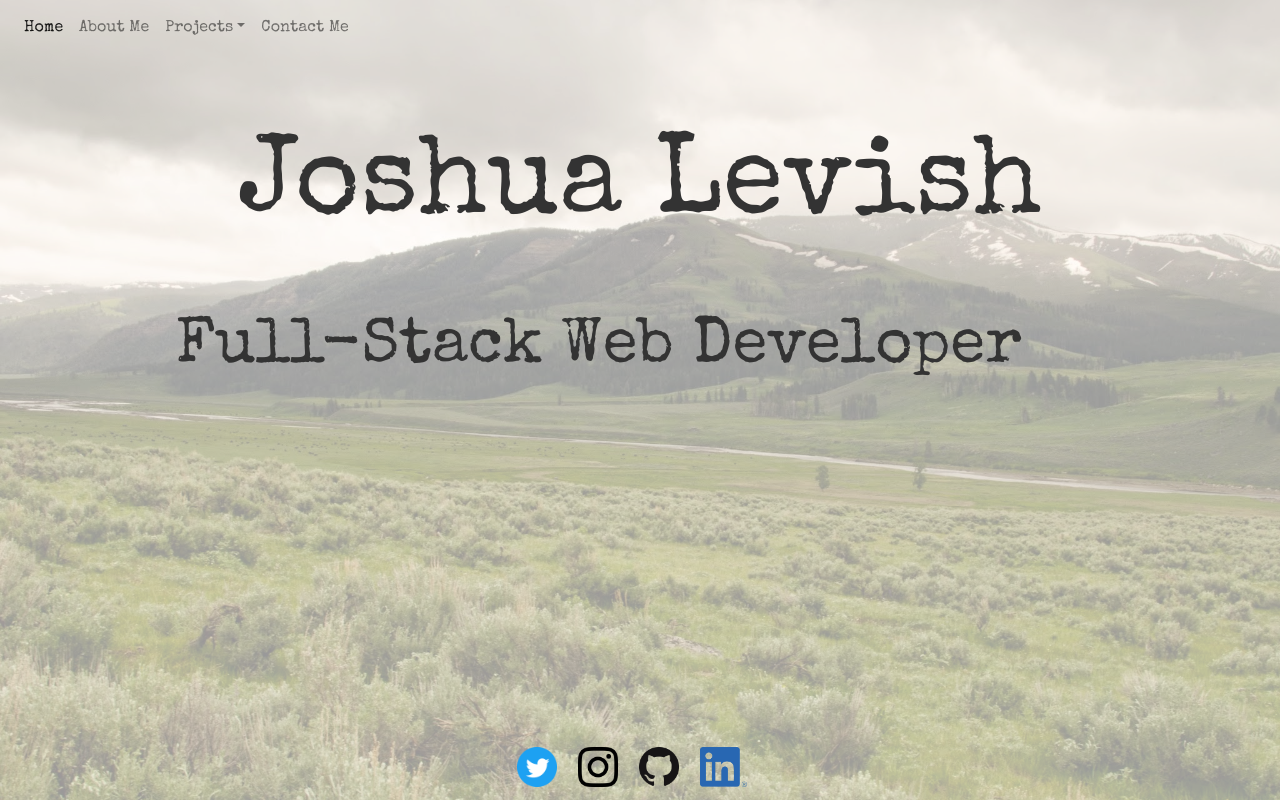
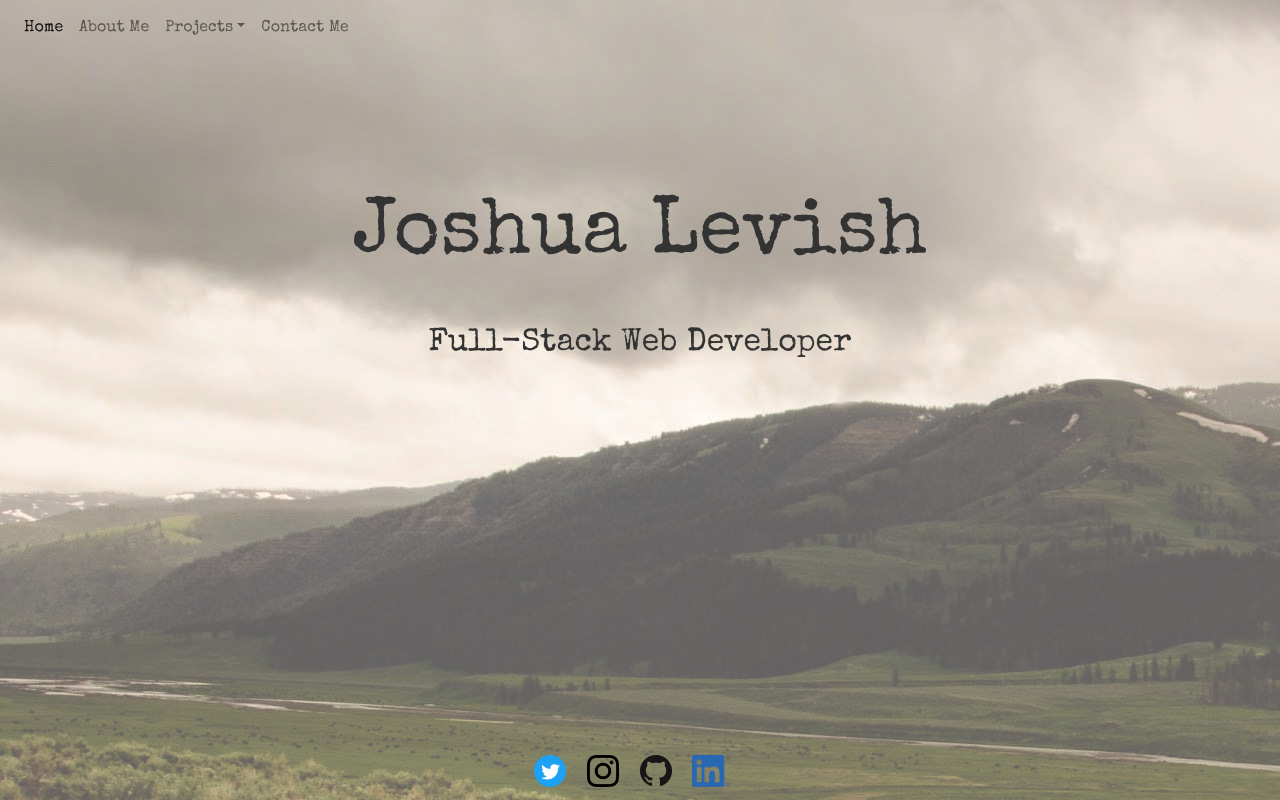
Before and after one commit to jdlevish/github.io, a website: page index.html in a window 1280 px wide. Drawn offline with nearby package versions, Linux system fonts and the light colour scheme.

Commit message:
fixed background image

```diff
--- a/index.html
+++ b/index.html
@@ -1,8 +1,12 @@
 <!DOCTYPE html>
 <html lang="en">
 
+
 <head>
+
     <meta charset="UTF-8">
+    <meta name="viewport" content="width=device-width, initial-scale=1.0">
+
 
     <title>Joshua Levish</title>
     <link href="https://fonts.googleapis.com/css2?family=Special+Elite&display=swap" rel="stylesheet">
@@ -13,6 +17,8 @@
 </head>
 
 <body>
+    <div class="container-fluid bg">
+        <div class="row">
             <nav class="navbar navbar-expand-lg navbar-light ">
 
                 <button class="navbar-toggler" type="button" data-toggle="collapse" data-target="#navbarNavDropdown"
@@ -39,10 +45,12 @@
                                 <a class="dropdown-item" href="#" data-toggle="modal" data-target="#burgerModal">
                                     Burger Eatin' Bonanza
                                 </a>
-                        <a class="dropdown-item" href="#" data-toggle="modal" data-target="#noteModal">express note
+                                <a class="dropdown-item" href="#" data-toggle="modal" data-target="#noteModal">express
+                                    note
                                     taker
                                 </a>
-                        <a class="dropdown-item" href="#" data-toggle="modal" data-target="#dayModal">Day Planner
+                                <a class="dropdown-item" href="#" data-toggle="modal" data-target="#dayModal">Day
+                                    Planner
                                 </a>
                             </div>
                         </li>
@@ -56,6 +64,7 @@
                 </div>
 
             </nav>
+        </div>
         <div class="modal fade" id="burgerModal" data-backdrop="false" tabindex="-1" role="dialog"
             aria-labelledby="payModal" aria-hidden="true">
             <div class="modal-dialog modal-dialog-slideout modal-xl" role="document">
@@ -78,14 +87,15 @@
                     <div class="modal-footer text-right m-auto">
                         <a href="https://vast-basin-42357.herokuapp.com/"><button type="button"
                                 class="btn btn-warning">click here for the deployed application</button></a>
-                    <a href="https://github.com/jdlevish/burgerApp"> <button type="button" class="btn btn-warning">click
+                        <a href="https://github.com/jdlevish/burgerApp"> <button type="button"
+                                class="btn btn-warning">click
                                 here for the github repo</button></a>
                     </div>
                 </div>
             </div>
         </div>
-    <div class="modal fade" id="alexModal" data-backdrop="false" tabindex="-1" role="dialog" aria-labelledby="payModal"
-        aria-hidden="true">
+        <div class="modal fade" id="alexModal" data-backdrop="false" tabindex="-1" role="dialog"
+            aria-labelledby="payModal" aria-hidden="true">
             <div class="modal-dialog modal-dialog-slideout modal-xl" role="document">
                 <div class="modal-content">
                     <div class="modal-header">
@@ -106,14 +116,15 @@
                     <div class="modal-footer text-right m-auto">
                         <a href="https://mysterious-river-09583.herokuapp.com/"><button type="button"
                                 class="btn alexBtn ">click here for the deployed application</button></a>
-                    <a href="https://github.com/jeanhern81/Alexandria"> <button type="button" class="btn alexBtn ">click
+                        <a href="https://github.com/jeanhern81/Alexandria"> <button type="button"
+                                class="btn alexBtn ">click
                                 here for the github repo</button></a>
                     </div>
                 </div>
             </div>
         </div>
-    <div class="modal fade" id="noteModal" data-backdrop="false" tabindex="-1" role="dialog" aria-labelledby="payModal"
-        aria-hidden="true">
+        <div class="modal fade" id="noteModal" data-backdrop="false" tabindex="-1" role="dialog"
+            aria-labelledby="payModal" aria-hidden="true">
             <div class="modal-dialog modal-dialog-slideout modal-xl" role="document">
                 <div class="modal-content">
                     <div class="modal-header">
@@ -140,8 +151,8 @@
                 </div>
             </div>
         </div>
-    <div class="modal fade" id="dayModal" data-backdrop="false" tabindex="-1" role="dialog" aria-labelledby="payModal"
-        aria-hidden="true">
+        <div class="modal fade" id="dayModal" data-backdrop="false" tabindex="-1" role="dialog"
+            aria-labelledby="payModal" aria-hidden="true">
             <div class="modal-dialog modal-dialog-slideout modal-xl" role="document">
                 <div class="modal-content">
                     <div class="modal-header">
@@ -160,9 +171,11 @@
 
                     </div>
                     <div class="modal-footer text-right m-auto">
-                    <a href="https://jdlevish.github.io/week_planner/"><button type="button" class="btn dayBtn">click
+                        <a href="https://jdlevish.github.io/week_planner/"><button type="button"
+                                class="btn dayBtn">click
                                 here for the deployed application</button></a>
-                    <a href="https://github.com/jdlevish/week_planner"><button type="button" class="btn dayBtn">click
+                        <a href="https://github.com/jdlevish/week_planner"><button type="button"
+                                class="btn dayBtn">click
                                 here for the github repo</button></a>
                     </div>
                 </div>
@@ -211,13 +224,13 @@
                 </div>
             </div>
         </div>
-    <div class="container home-text-container">
+        <div class="container-fluid ">
             <div class="row">
-            <span class="home-text heroText ml-auto mr-auto pt-5 ">Joshua Levish</span>
+                <div class="  heroText  m-auto ">Joshua Levish</div>
             </div>
             <br />
             <div class="row">
-            <span class="home-text hero2Text ml-5 pt-1">Full-Stack Web Developer </span>
+                <div class=" hero2Text m-auto">Full-Stack Web Developer </div>
             </div>
         </div>
         <div class="container">
@@ -236,7 +249,7 @@
         </div>
 
 
-
+    </div>
 
     <script src="https://code.jquery.com/jquery-3.5.1.slim.min.js"
         integrity="sha384-DfXdz2htPH0lsSSs5nCTpuj/zy4C+OGpamoFVy38MVBnE+IbbVYUew+OrCXaRkfj"
--- a/public/css/style.css
+++ b/public/css/style.css
@@ -1,25 +1,13 @@
-body::after {
-    content: "";
-    background: url("/public/images/honeymoon-85.jpg");
-    background-position: center;
-  background-repeat: no-repeat;
-  background-size: cover;
-    opacity: 0.4;
-    top: 0;
-    left: 0;
-    bottom: 0;
-    right: 0;
-    position: absolute;
-    z-index: -1;
-  }
 
 
 body{
-    /* background-image: url("/honeymoon-85.jpg"); */
+    background-image: url("/public/images/honeymoon-85d.jpg");
+    background-size:stretch;
+    background-repeat: no-repeat; /* Do not repeat the image */
+
     font-family: 'Special Elite', cursive;
     color:#333333;
-    margin: 0;
-    padding: 0;
+
 
 }
 
@@ -32,62 +20,31 @@ body{
 
 
 
-h1{
-    color:#eee;
-    font-size: 28px;
-    text-align:center;
-
-}
-h2{
-    font-size: 24px;
-
-
-}
 h3{
     text-align:center;
 
 }
-.container{
-    width:1024px;
-    margin: 0 auto;
-}
-#main-bio{
-    float:left;
-    width:70%;
-}
-#bio-image{
-    float: left;
-    margin:10px;
-    width:200px;
-}
-#contact-info{
-    float:left;
-    width:30%;
-    line-height:1.5;
 
 
-}
-a{
-    color:#d21034;
-}
+
 .heroText{
 
-
-    font-size: 7rem;
+    padding-top: 15vh;
+   text-align:center;
+    font-size: 5rem;
 
 
 }
 .hero2Text{
 
 
-    margin-left:auto;
-    margin-right: auto;
-    font-size: 4rem;
+    text-align:center;
+    font-size: 2rem;
 
 
 }
 .social{
-    height: 5vh;
+    height: 4vh;
 
 }
 .dropdown-menu{
@@ -101,20 +58,13 @@ a{
      text-shadow: .5px -.5px .5px #616976;
      font-weight: bold;
 }
-.img-over{
-    display:none;
-    width:10vh;
-    height:auto;
-    background-color:none;
-}
+
 .img-screen{
 
     width:auto;
     height:50vh;
 }
-.dropdown-item:hover > .img-over{
-    display: block;
-}
+
 
 /* modal css */
 .modal-dialog.modal-dialog-slideout {
@@ -166,3 +116,7 @@ a{
  .contForm{
      justify-items: center;
  }
+
+ /* .home-text-container{
+     background-color:white;
+ } */
```
Also changed, not shown: public/images/honeymoon-85d.jpg (added), 1 other file. Lines whose indentation alone changed are shown as unchanged.
